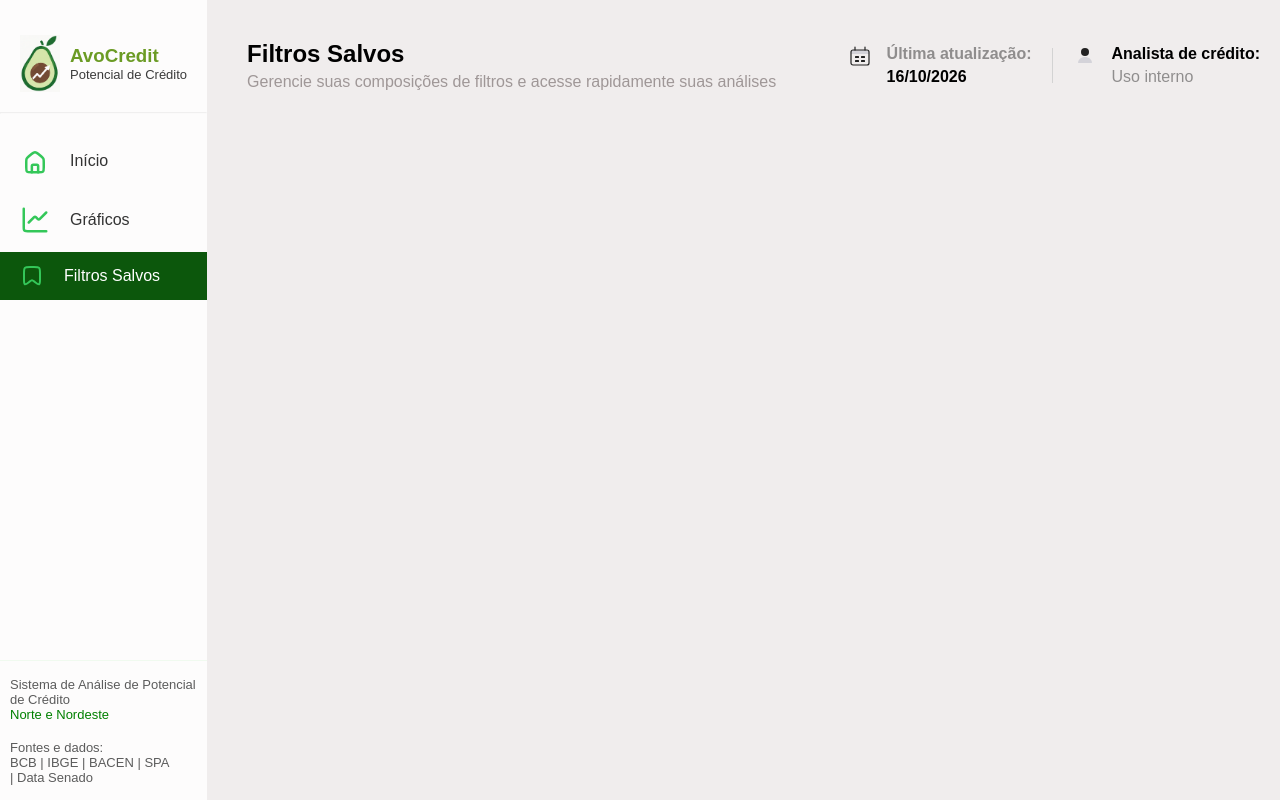
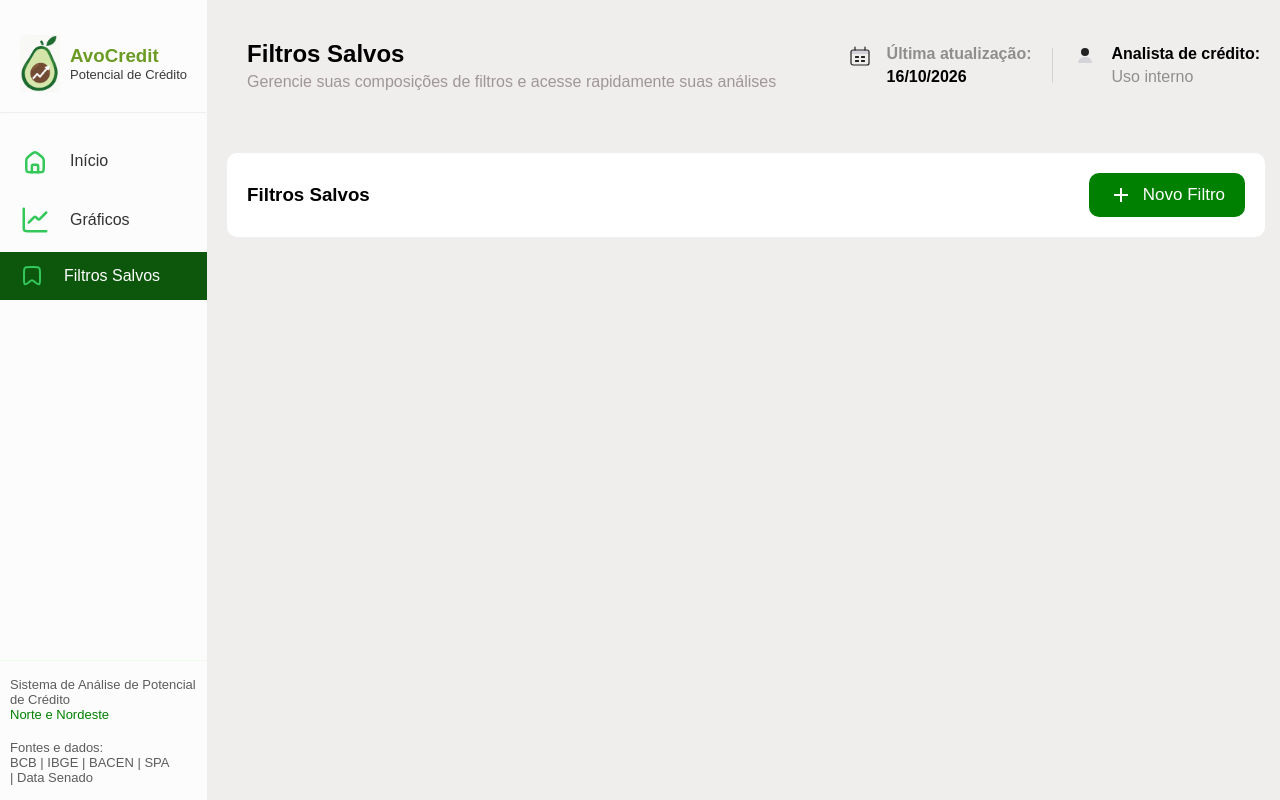
Before and after one commit to fatec-sjc-404-team/API-DSM-1SEMESTRE-2026, a Flask app: page /filtros_salvos in a window 1280 px wide. Run offline with Flask 3, Linux system fonts and the light colour scheme.

Commit message:
feat(FC404-214): adiciona tela de filtros (#75)

```diff
--- a/backend/static/css/filtros.css
+++ b/backend/static/css/filtros.css
@@ -0,0 +1,21 @@
+.main-card{
+    display: flex;
+    background-color: white;
+    border: none;
+    border-radius: 10px;
+    padding: 20px;
+}
+
+.button-filter{
+    display: flex;
+    gap: 10px;
+    justify-content: space-between;
+    align-items: center;
+    font-size: 17px;
+    font-family: sans-serif;
+    background-color: green;
+    border-radius: 10px;
+    border: none;
+    padding: 10px 20px;
+    color: white;
+}
--- a/backend/templates/filtros_salvos.html
+++ b/backend/templates/filtros_salvos.html
@@ -6,4 +6,22 @@
 {% endblock %}
 {% block header_title %}Filtros Salvos{% endblock %}
 {% block header_desc %}Gerencie suas composições de filtros e acesse rapidamente suas análises{% endblock %}
-{% block content %}{% endblock %}
+
+{% block content %}
+
+<div class="main-card">
+    <div style="justify-content: space-between; display: flex; width: 100%; align-items: center;">
+        <div style="display: flex; align-items: center; justify-content: center;">
+            <img src="" alt="">
+            <h3>Filtros Salvos</h3>
+        </div>
+        <div>
+            <button class="button-filter">
+                <img src="{{ url_for('static', filename='images/Add.svg')}}" alt="plus_simbol">
+                Novo Filtro
+            </button>
+        </div>
+    </div>
+</div>
+
+{% endblock %}
```
Also changed, not shown: backend/static/images/Add.svg (added).
